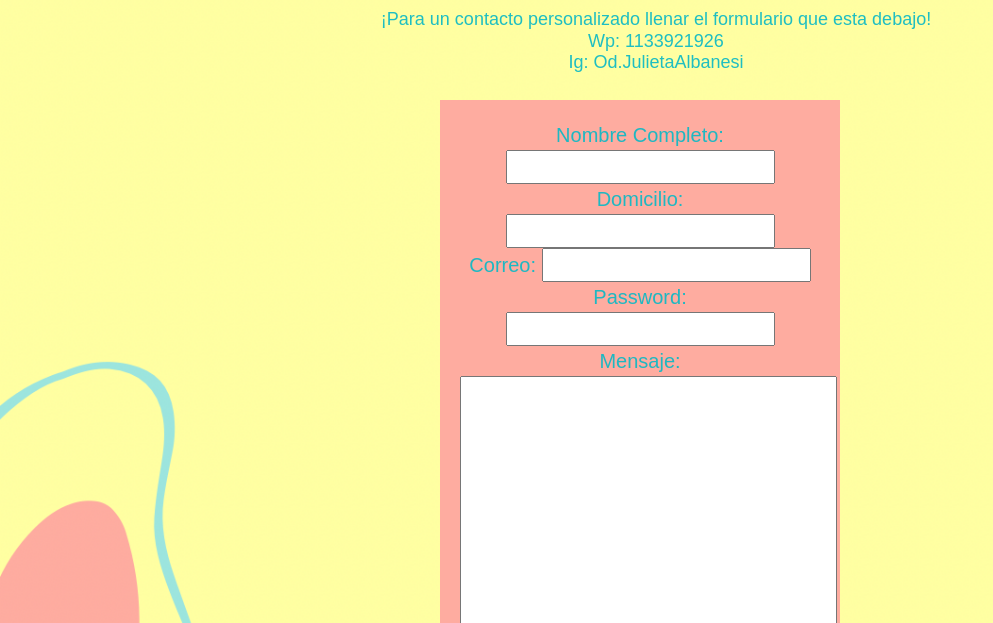
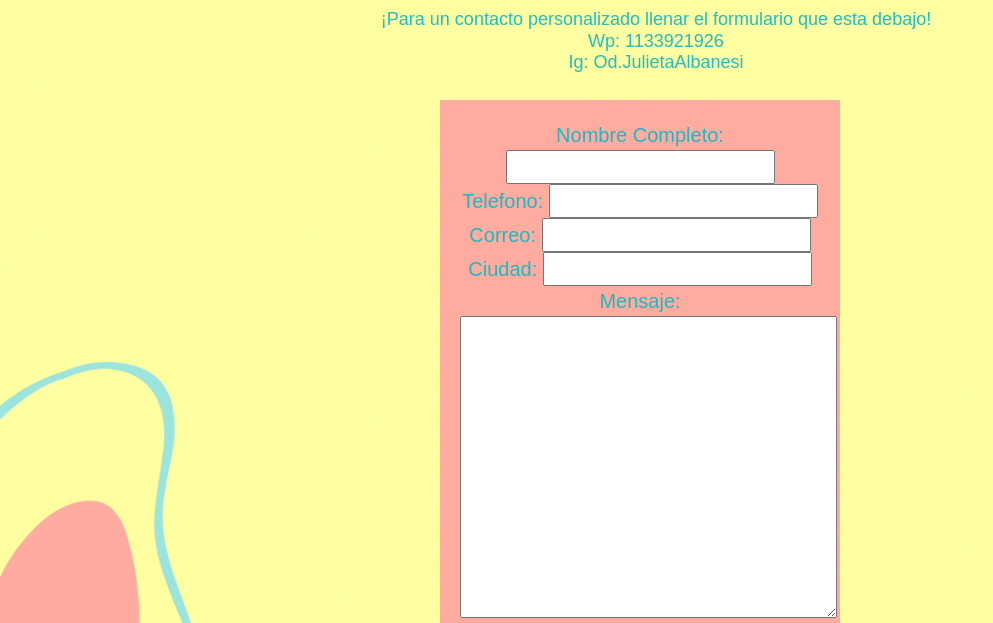
Before and after one commit to Nachopc/SmileFun-Odontologia-Tercer-Entrega, a plain HTML site: page contacto.html in a window 1280 px wide. Shown: the part 143-766 px from the top of the page, without its empty margins (0-993 px from the left). Drawn offline with Linux system fonts and the light colour scheme; a web font is replaced by a local one.

Commit message:
Add files via upload

```diff
--- a/contacto.html
+++ b/contacto.html
@@ -59,11 +59,11 @@
     <form action="">
     <label for="nombrecompleto">Nombre Completo: </label>
     <input type="text"name="nombrecompleto"><br>
-    <label for="domicilio">Domicilio: </label>
+    <label for="phone">Telefono: </label>
     <input type="text" name="domicilio"><br>
     <label for="correo">Correo:</label>
     <input type="email" name="correo" ><br>
-    <label for="contraseña">Password:</label>
+    <label for="city">Ciudad:</label>
     <input type="password" name="contraseña" ><br>
     <label for="mensaje">Mensaje:</label><br>
     <textarea name="mensaje"cols="30" rows="10"></textarea>
```
Also changed, not shown: galeria.html (line endings or trailing spaces), index.html (line endings or trailing spaces), quiensoy.html (line endings or trailing spaces), servicios.html (line endings or trailing spaces).
